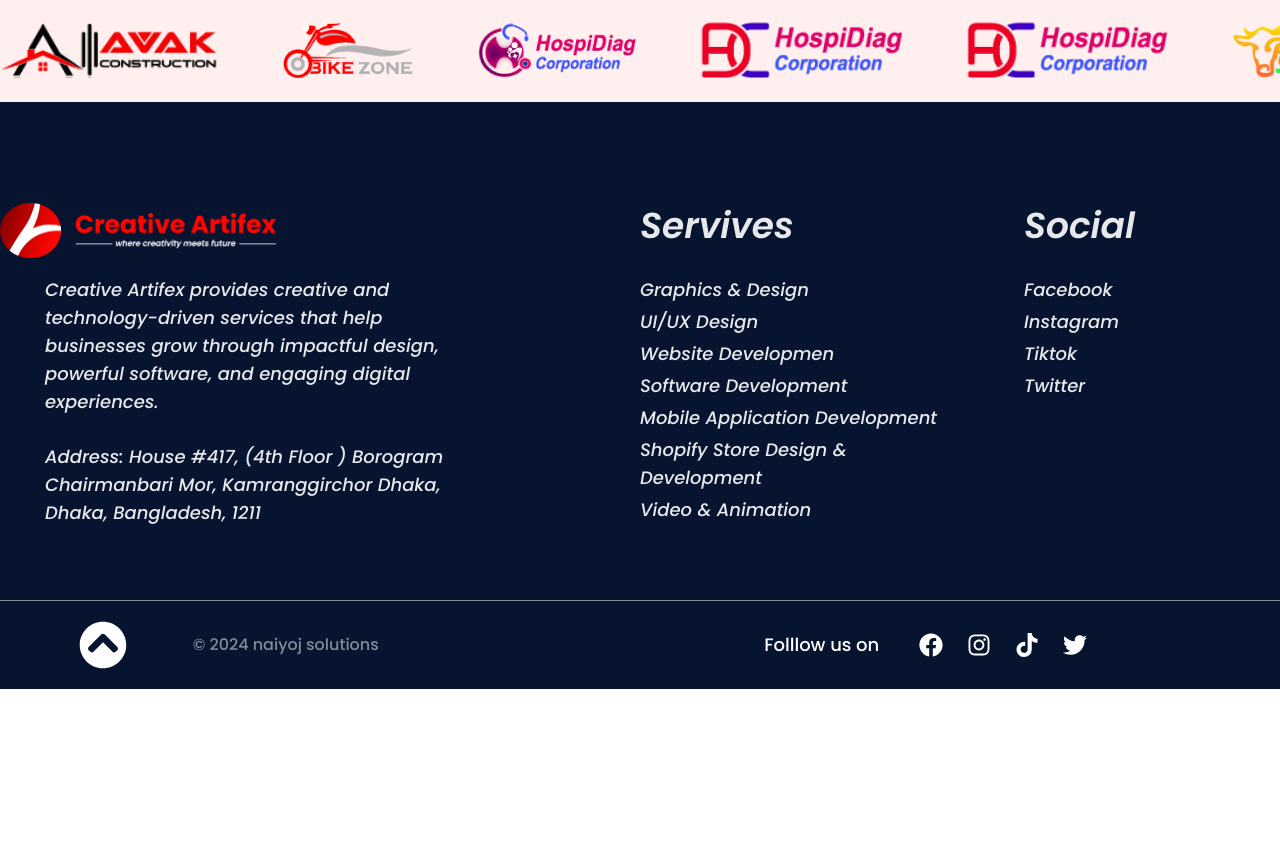
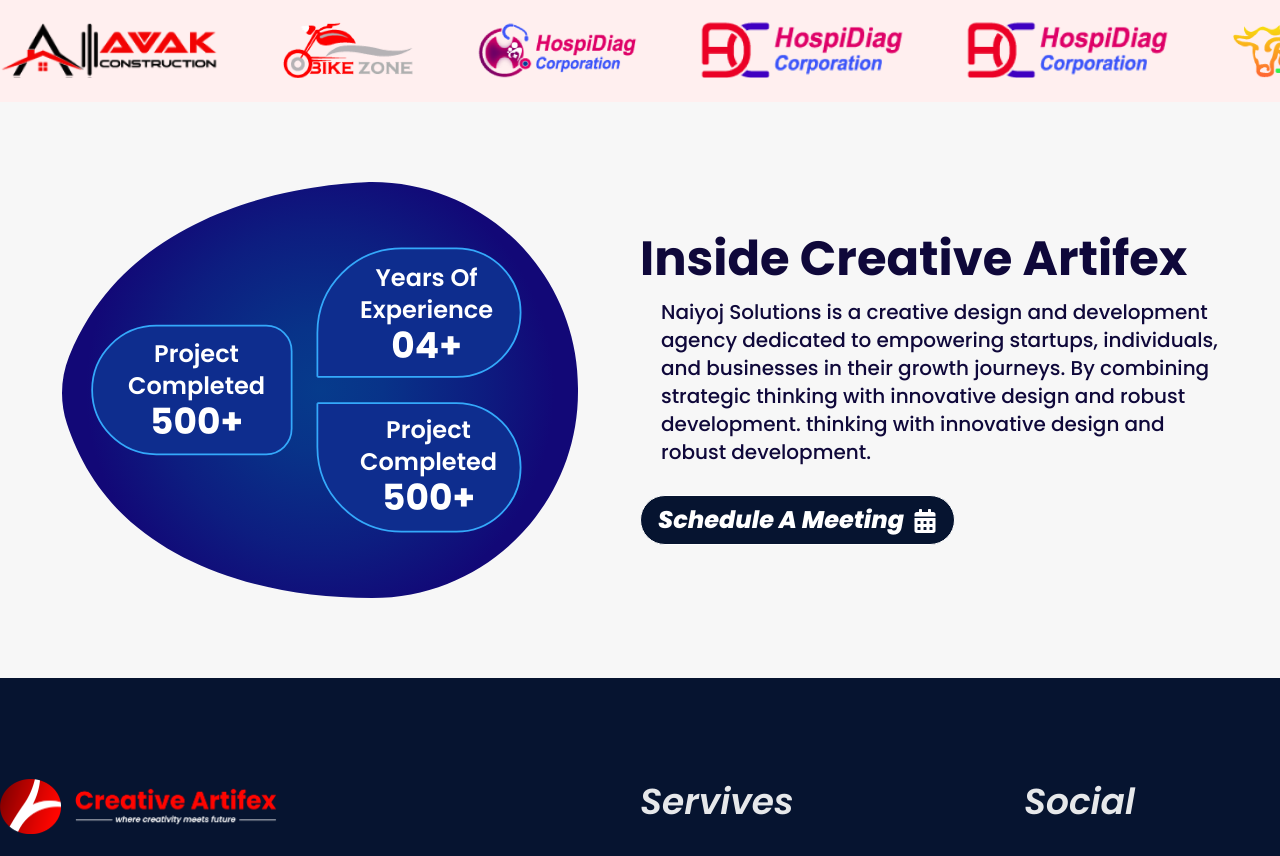
Before and after one commit to mdshavoahmadejoydev/Creative-Artifex, a React (Vite) app: page / in a window 1280 px wide. Shown: the part 754-1610 px from the top of the page. Before the commit the page ends 1443 px from the top, so only its background shows below. Built offline with nearby package versions, Linux system fonts and the light colour scheme.

Commit message:
Experience part finished

```diff
--- /dev/null
+++ b/src/components/P.jsx
@@ -0,0 +1,9 @@
+import React from 'react'
+
+const P = ({text, className}) => {
+  return (
+    <p className={`text-green text-xl font-medium font-poppins ${className}`}>{text}</p>
+  )
+}
+
+export default P
--- /dev/null
+++ b/src/components/Title.jsx
@@ -0,0 +1,9 @@
+import React from 'react'
+
+const Title = ({text, className}) => {
+  return (
+    <h4 className={`text-5xl text-green font-bold font-poppins ${className}`} >{text}</h4>
+  )
+}
+
+export default Title
--- a/src/index.css
+++ b/src/index.css
@@ -62,10 +62,12 @@
 
 @theme {
   --color-seagreen: #061430;
+  --color-green: #0F083A;
   --color-skyblue: #1DA1F2;
   --color-Aqua: #00EAEA;
   --color-Royal-Purple: #4A00E0;
   --color-pinkish: #FFEFEF;
+  --color-light-gray: #F7F7F7;
 
 
   --font-inter: "Inter", "sans-serif";
@@ -89,16 +91,20 @@
   --spacing-94: 94px;
   --spacing-110: 110px;
   --spacing-132: 132px;
+  --spacing-156: 156px;
   --spacing-190: 190px;
   --spacing-230: 230px;
+  --spacing-232: 232px;
   --spacing-250: 250px;
+  --spacing-296: 296px;
+  --spacing-116: 116px;
   --spacing-300: 300px;
   --spacing-322: 322px;
   --spacing-335: 335px;
   --spacing-360: 360px;
   --spacing-416: 416px;
-  --spacing-116: 116px;
   --spacing-491: 491px;
+  --spacing-560: 560px;
   --spacing-657: 657px;
   --spacing-654: 654px;
   --spacing-826: 826px;
--- a/src/pages/Home.jsx
+++ b/src/pages/Home.jsx
@@ -1,12 +1,14 @@
 import React from 'react'
 import Herro from '../sections/Herro'
 import WorkingWith from '../sections/WorkingWith'
+import Experieance from '../sections/Experieance'
 
 const Home = () => {
   return (
     <>
     <Herro/>
     <WorkingWith/>
+    <Experieance/>
     </>
   )
 }
--- /dev/null
+++ b/src/sections/Experieance.jsx
@@ -0,0 +1,57 @@
+import React from 'react'
+import ExperienceImg from '../assets/ExperienceImg.svg'
+import Container from '../components/Container'
+import Image from '../components/Image'
+import Title from '../components/Title'
+import Flex from '../components/Flex'
+import P from '../components/P'
+import Schedule from '../components/Schedule'
+
+const Experieance = () => {
+  return (
+    <section className="bg-light-gray py-80">
+      <Container>
+        <Flex className={`items-center`}>
+        {/* left part */}
+          <div className="w-1/2 relative">
+            <Image src={ExperienceImg} alt={`image`} className={`h-416 mx-auto`} />
+            <div class="absolute top-156 left-32">
+              <p class="text-2xl font-['Poppins'] font-semibold text-white text-center">
+                Project <br></br> Completed
+              </p>
+              <p class="text-4xl font-['Poppins'] font-bold text-white text-center">
+                500+
+              </p>
+            </div>
+            <div class="absolute top-80 left-360">
+              <p class="text-2xl font-['Poppins'] font-semibold text-white text-center">
+                {" "}
+                Years Of <br></br> Experience{" "}
+              </p>
+              <p class="text-4xl font-['Poppins'] font-bold text-white text-center">
+                04+
+              </p>
+            </div>
+            <div class="absolute top-232 left-360">
+              <p class="text-2xl font-['Poppins'] font-semibold text-white text-center">
+                Project <br></br> Completed
+              </p>
+              <p class="text-4xl font-['Poppins'] font-bold text-white text-center">
+                500+
+              </p>
+            </div>
+          </div>
+
+          {/* Right part */}
+          <div className="w-1/2">
+            <Title text={`Inside Creative Artifex`}/>
+            <P text={`Naiyoj Solutions is a creative design and development agency  dedicated to empowering startups, individuals,  and businesses in their growth journeys. By combining strategic  thinking with innovative design and robust development.  thinking with innovative design and robust development.`} className={`w-560 mt-15 ml-21 mb-29`}/>
+            <Schedule text={`Schedule A Meeting`} calender={true} hover={true} className={`bg-seagreen`} />
+          </div>
+        </Flex>
+      </Container>
+    </section>
+  );
+}
+
+export default Experieance
```
Also changed, not shown: src/assets/ExperienceImg.svg (added).
